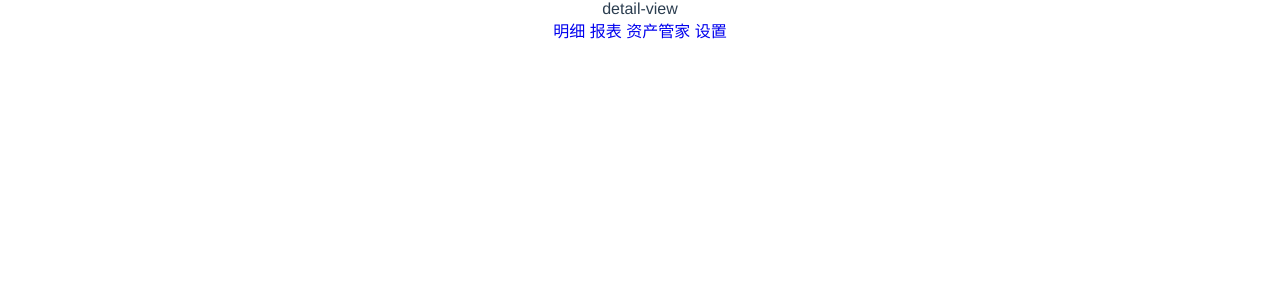
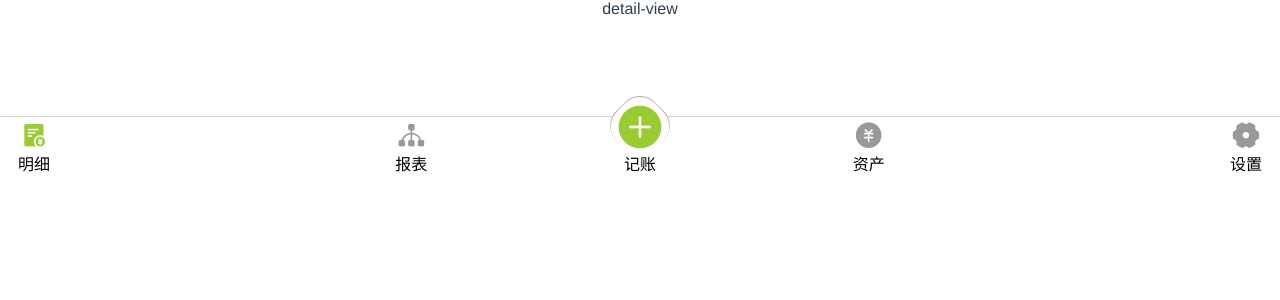
Before and after one commit to donghao-doc/KeepAccount, a Vue app: page /#/detail in a window 1280 px wide. Shown: the top 300 px of the page. Built offline with nearby package versions, Linux system fonts and the light colour scheme.

Commit message:
GlobalNav.vue 样式

```diff
--- a/public/index.html
+++ b/public/index.html
@@ -6,9 +6,7 @@
   <meta name="viewport" content="width=device-width,initial-scale=1.0">
   <link rel="icon" href="<%= BASE_URL %>favicon.ico">
   <title><%= htmlWebpackPlugin.options.title %></title>
-  <style>
-    * { margin: 0; padding: 0; box-sizing: border-box; }
-  </style>
+  <link rel="stylesheet" href="./styles/reset.css">
 </head>
 <body>
 <noscript>
--- /dev/null
+++ b/public/styles/reset.css
@@ -0,0 +1,3 @@
+* { margin: 0; padding: 0; box-sizing: border-box; }
+a { color: inherit; }
+button { border: none; outline: none; background: none; }
--- a/src/components/GlobalNav.vue
+++ b/src/components/GlobalNav.vue
@@ -1,8 +1,18 @@
 <template>
-  <div>
-    <router-link v-for="item in routes" :key="item.name" :to="item.path">
+  <div class="container">
+    <router-link
+      v-for="item in routes" :key="item.name"
+      :to="item.path" class="item"
+    >
+      <van-icon :name="item.meta.icon" :class="['icon', {'active': item.name === currentItem}]"/>
       {{ item.meta.title }}
     </router-link>
+    <button>
+      <van-icon name="add" class="icon"/>记账
+    </button>
+    <div class="line-box">
+      <i></i><i></i><i></i>
+    </div>
   </div>
 </template>
 
@@ -11,11 +21,20 @@ export default {
   name: 'GlobalNav',
   data() {
     return {
-      routes: []
+      routes: [],
+      currentItem: '',
     }
   },
   mounted() {
     this.transRouteToNav()
+  },
+  watch: {
+    $route: {
+      immediate: true,
+      handler(newVal) {
+        this.currentItem = newVal.name
+      }
+    }
   },
   methods: {
     transRouteToNav() {
@@ -27,6 +46,81 @@ export default {
 }
 </script>
 
-<style scoped>
+<style scoped lang="scss">
+.container {
+  // border: 1px solid red;
+  color: #000;
+  font-size: 16px;
+  display: flex;
+  justify-content: space-between;
+  position: relative;
+  margin-top: 100px; // 删掉
+}
 
+.item {
+  padding: 4px 8px;
+  display: flex;
+  flex-direction: column;
+  align-items: center;
+
+  &:first-child { margin-left: 10px; }
+  &:last-of-type { margin-right: 10px; }
+  &:nth-child(2) { margin-right: 40px; }
+  &:nth-child(3) { margin-left: 40px; }
+
+  > .icon {
+    color: #999;
+    font-size: 1.8em;
+
+    &.active {
+      color: #99CC33;
+    }
+  }
+}
+
+button {
+  padding: 4px 8px;
+  display: flex;
+  flex-direction: column;
+  align-items: center;
+  position: absolute;
+  left: 50%;
+  bottom: 0;
+  transform: translateX(-50%);
+
+  > .icon {
+    font-size: 3em;
+    color: #99CC33;
+  }
+}
+
+.line-box {
+  width: 200%;
+  height: 1px;
+  display: flex;
+  justify-content: space-between;
+  position: absolute;
+  left: -50%;
+  top: 8px;
+  transform: scale(0.5);
+  > i {
+    width: calc((100% - 112px) / 2);
+    height: 1px;
+    background: #aaa;
+    &:nth-child(1), &:nth-child(3) { margin-top: -20px; }
+    &:nth-child(2) {
+      width: 110px;
+      height: 110px;
+      background: none;
+      border: 2px solid #aaa;
+      border-radius: 40%;
+      border-bottom: none;
+      border-left: none;
+      position: absolute;
+      left: 50%;
+      bottom: -53px;
+      transform: translateX(-50%) rotate(-45deg);
+    }
+  }
+}
 </style>
--- a/src/router/index.ts
+++ b/src/router/index.ts
@@ -17,25 +17,25 @@ const routes: Array<RouteConfig> = [
     path: '/detail',
     name: 'DetailView',
     component: DetailView,
-    meta: {title: '明细', position: 1}
+    meta: {title: '明细', position: 1, icon: 'balance-list'}
   },
   {
     path: '/chart',
     name: 'ChartView',
     component: ChartView,
-    meta: {title: '报表', position: 2}
+    meta: {title: '报表', position: 2, icon: 'cluster'}
   },
   {
     path: '/manager',
     name: 'ManagerView',
     component: ManagerView,
-    meta: {title: '资产管家', position: 3}
+    meta: {title: '资产', position: 3, icon: 'gold-coin'}
   },
   {
     path: '/setting',
     name: 'SettingView',
     component: SettingView,
-    meta: {title: '设置', position: 4}
+    meta: {title: '设置', position: 4, icon: 'setting'}
   },
   {
     path: '*',
```
Also changed, not shown: src/main.ts (+4 -3 lines).
